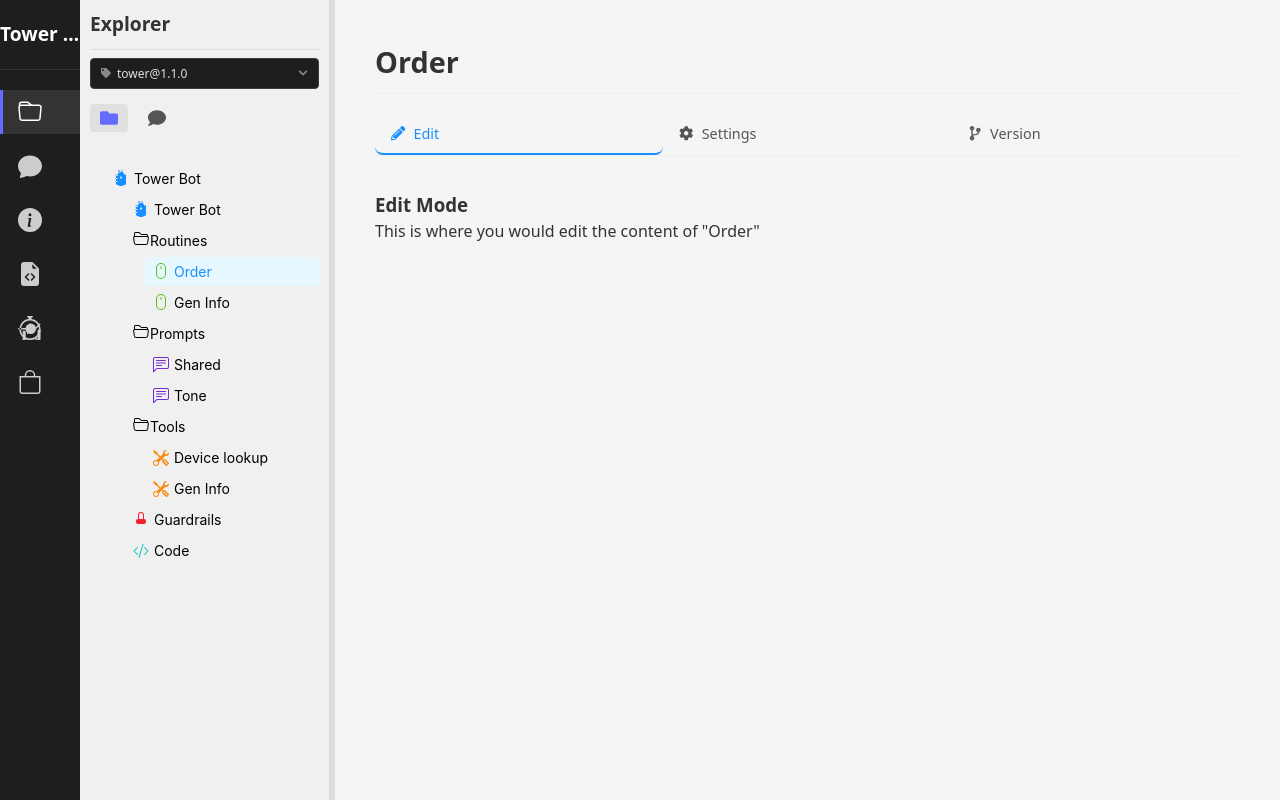
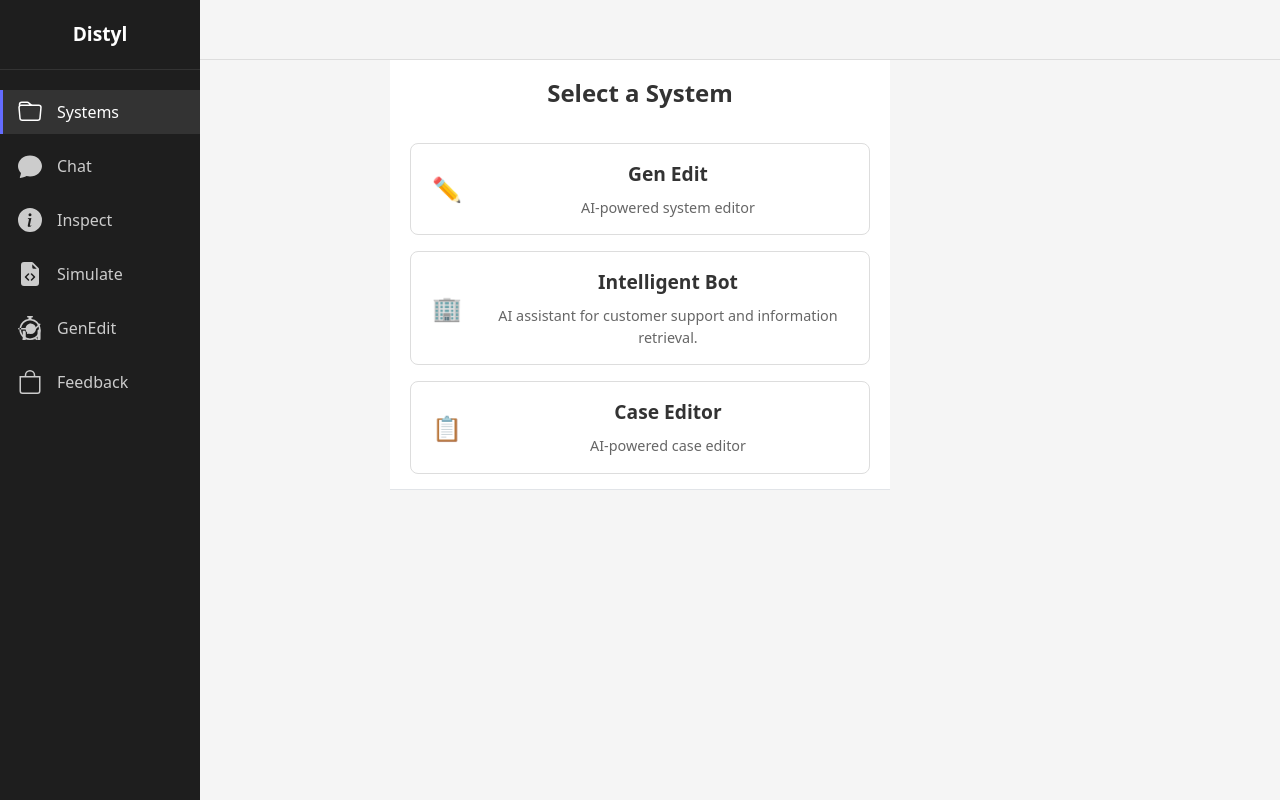
Before and after one commit to connor-distyl/distillery-fe-sketch, a React (Vite) app: page /workspace in a window 1280 px wide. Built offline with nearby package versions, Linux system fonts and the light colour scheme.

Commit message:
better layout.

```diff
--- a/src/components/FileExplorer/FileExplorer.tsx
+++ b/src/components/FileExplorer/FileExplorer.tsx
@@ -82,8 +82,8 @@ const FileExplorer: React.FC<FileExplorerProps> = ({
           ) : (
             <span className={`file-icon ${item.type}-icon`}>
               {item.type === 'system' && (
-                <svg xmlns="http://www.w3.org/2000/svg" width="16" height="16" fill="currentColor" viewBox="0 0 16 16">
-                  <path d="M5 0a.5.5 0 0 1 .5.5V2h1V.5a.5.5 0 0 1 1 0V2h1V.5a.5.5 0 0 1 1 0V2A2.5 2.5 0 0 1 11 4.5h2v9.288c0 .289-.242.612-.483.712L8 16.5l-4.517-2A.5.5 0 0 1 3 14V4.5h2A2.5 2.5 0 0 1 7.5 2V.5A.5.5 0 0 1 8 0zm-.5 5h-2v1h2v-1zm0 3h-2v1h2V8zm0 3h-2v1h2v-1zM8 8.5a1 1 0 1 0 0-2 1 1 0 0 0 0 2z"/>
+                <svg xmlns="http://www.w3.org/2000/svg" width="16" height="16" fill="#1E88E5" viewBox="0 0 16 16">
+                  <path d="M8 1a2 2 0 0 1 2 2v4H6V3a2 2 0 0 1 2-2zm3 6V3a3 3 0 0 0-6 0v4a2 2 0 0 0-2 2v1a2 2 0 0 0 2 2h6a2 2 0 0 0 2-2V9a2 2 0 0 0-2-2z"/>
                 </svg>
               )}
               {item.type === 'routine' && (
--- a/src/components/FileExplorer/FileExplorerPanel.tsx
+++ b/src/components/FileExplorer/FileExplorerPanel.tsx
@@ -28,8 +28,7 @@ const FileExplorerPanel = ({
   onSelectFile,
   editedSettings,
   selectedFileId: externalSelectedFileId,
-  onVersionSelect,
-  onSetActiveTab
+  onVersionSelect
 }: FileExplorerPanelProps) => {
   // Use the file structure from versions.ts instead of local state
   const [fileData, setFileData] = useState(fileStructure);
@@ -76,15 +75,6 @@ const FileExplorerPanel = ({
     onSelectFile(fileName);
   };
 
-  // Handle "View all" click to navigate to Tower Bot and open version tab
-  const handleViewAllClick = () => {
-    handleSelectFile('Tower Bot');
-    // Also set the active tab to 'version' if the callback is provided
-    if (onSetActiveTab) {
-      onSetActiveTab('version');
-    }
-  };
-
   return (
     <div className="file-explorer-container">
       <PanelHeader
@@ -92,7 +82,6 @@ const FileExplorerPanel = ({
         activePanel={activePanel}
         onSwitchPanel={onSwitchPanel}
         onVersionSelect={onVersionSelect}
-        onViewAllClick={handleViewAllClick}
       />
       <FileExplorer
         data={fileData}
--- a/src/components/Sidebar.tsx
+++ b/src/components/Sidebar.tsx
@@ -5,7 +5,7 @@ const Sidebar = () => {
   return (
     <div className="sidebar">
       <div className="sidebar-logo">
-        <h3>Tower Bot</h3>
+        <h3>Distyl</h3>
       </div>
       <nav className="sidebar-nav">
         <ul>
@@ -14,7 +14,7 @@ const Sidebar = () => {
               <svg xmlns="http://www.w3.org/2000/svg" width="24" height="24" fill="currentColor" viewBox="0 0 16 16">
                 <path d="M.54 3.87.5 3a2 2 0 0 1 2-2h3.672a2 2 0 0 1 1.414.586l.828.828A2 2 0 0 0 9.828 3h3.982a2 2 0 0 1 1.992 2.181l-.637 7A2 2 0 0 1 13.174 14H2.826a2 2 0 0 1-1.991-1.819l-.637-7a1.99 1.99 0 0 1 .342-1.31zM2.19 4a1 1 0 0 0-.996 1.09l.637 7a1 1 0 0 0 .995.91h10.348a1 1 0 0 0 .995-.91l.637-7A1 1 0 0 0 13.81 4H2.19zm4.69-1.707A1 1 0 0 0 6.172 2H2.5a1 1 0 0 0-1 .981l.006.139C1.72 3.042 1.95 3 2.19 3h5.396l-.707-.707z"/>
               </svg>
-              <span>Files</span>
+              <span>Systems</span>
             </NavLink>
           </li>
           <li>
--- /dev/null
+++ b/src/components/SystemSelector/SystemSelector.css
@@ -0,0 +1,66 @@
+.system-selector {
+  max-width: 500px;
+  margin: 0 auto;
+  padding: 2rem;
+}
+
+.system-selector h2 {
+  margin-bottom: 1.5rem;
+  color: #333;
+  font-size: 1.5rem;
+  text-align: center;
+}
+
+.systems-list {
+  display: flex;
+  flex-direction: column;
+  gap: 1rem;
+}
+
+.system-card {
+  display: flex;
+  align-items: center;
+  padding: 1rem;
+  border: 1px solid #ddd;
+  border-radius: 8px;
+  background-color: #fff;
+  cursor: pointer;
+  transition: all 0.2s ease;
+}
+
+.system-card:hover {
+  transform: translateY(-2px);
+  box-shadow: 0 4px 8px rgba(0, 0, 0, 0.1);
+  border-color: #aaa;
+}
+
+.system-card.selected {
+  border-color: #0366d6;
+  background-color: #f0f7ff;
+}
+
+.system-icon {
+  font-size: 1.5rem;
+  margin-right: 1rem;
+  display: flex;
+  align-items: center;
+  justify-content: center;
+  width: 40px;
+  height: 40px;
+}
+
+.system-info {
+  flex: 1;
+}
+
+.system-info h3 {
+  margin: 0 0 0.5rem 0;
+  font-size: 1.2rem;
+  color: #333;
+}
+
+.system-info p {
+  margin: 0;
+  color: #666;
+  font-size: 0.9rem;
+}
--- /dev/null
+++ b/src/components/SystemSelector/SystemSelector.tsx
@@ -0,0 +1,38 @@
+import React from 'react';
+import { System } from '../../data/systems';
+import './SystemSelector.css';
+
+interface SystemSelectorProps {
+  systems: System[];
+  selectedSystemId: string | null;
+  onSelectSystem: (systemId: string) => void;
+}
+
+const SystemSelector: React.FC<SystemSelectorProps> = ({
+  systems,
+  selectedSystemId,
+  onSelectSystem
+}) => {
+  return (
+    <div className="system-selector">
+      <h2>Select a System</h2>
+      <div className="systems-list">
+        {systems.map((system) => (
+          <div
+            key={system.id}
+            className={`system-card ${selectedSystemId === system.id ? 'selected' : ''}`}
+            onClick={() => onSelectSystem(system.id)}
+          >
+            <div className="system-icon">{system.icon}</div>
+            <div className="system-info">
+              <h3>{system.name}</h3>
+              <p>{system.description}</p>
+            </div>
+          </div>
+        ))}
+      </div>
+    </div>
+  );
+};
+
+export default SystemSelector;
--- /dev/null
+++ b/src/data/systems.ts
@@ -0,0 +1,29 @@
+export interface System {
+  id: string;
+  name: string;
+  description: string;
+  icon?: string;
+}
+
+export const systems: System[] = [
+  {
+    id: 'genEditor',
+    name: 'Gen Edit',
+    description: 'AI-powered system editor',
+    icon: '✏️'
+  },
+  {
+    id: 'tower',
+    name: 'Intelligent Bot',
+    description: 'AI assistant for customer support and information retrieval.',
+    icon: '🏢'
+  },
+  {
+    id: 'caseEditor',
+    name: 'Case Editor',
+    description: 'AI-powered case editor',
+    icon: '📋'
+  }
+];
+
+export default systems;
--- a/src/data/versions.ts
+++ b/src/data/versions.ts
@@ -303,14 +303,8 @@ export const componentVersionsBySystemVersion: Record<string, ComponentVersionDa
 // File structure data migrated from FileExplorerPanel
 export const fileStructure: FileItem[] = [
   {
-    id: '6',
-    name: 'Tower Bot',
-    type: 'system',
-    expanded: true,
-    children: [
-      {
     id: '2',
-        name: 'Tower Bot',
+    name: 'System',
     type: 'system'
   },
   {
@@ -362,7 +356,7 @@ export const fileStructure: FileItem[] = [
       },
       {
         id: '12',
-            name: 'Gen Info',
+        name: 'Gen Info (Tool)',
         type: 'tool'
       }
     ]
@@ -376,8 +370,6 @@ export const fileStructure: FileItem[] = [
     id: '14',
     name: 'Code',
     type: 'code'
-      }
-    ]
   }
 ];
 
--- a/src/pages/WorkspacePage/WorkspacePage.css
+++ b/src/pages/WorkspacePage/WorkspacePage.css
@@ -8,15 +8,71 @@
   position: relative;
 }
 
+.system-selection-page {
+  display: flex;
+  flex-direction: column;
+  padding-top: 0;
+}
+
+.system-selection-header,
+.system-header {
+  display: flex;
+  justify-content: space-between;
+  align-items: center;
+  padding: 0.5rem 1rem;
+  background-color: transparent;
+  color: #333;
+  height: 60px;
+  border-bottom: 1px solid #ddd;
+}
+
+.system-selection-header h1,
+.system-header h1 {
+  margin: 0;
+  font-size: 1.5rem;
+  font-weight: 500;
+}
+
+.header-title {
+  display: flex;
+  align-items: center;
+}
+
+.system-breadcrumb {
+  display: flex;
+  align-items: center;
+  font-size: 0.9rem;
+  margin-left: 0.5rem;
+}
+
+.system-link {
+  color: #0366d6;
+  cursor: pointer;
+}
+
+.system-link:hover {
+  text-decoration: underline;
+}
+
+.breadcrumb-separator {
+  margin: 0 0.5rem;
+  color: #666;
+}
+
+.current-system {
+  color: #333;
+  font-weight: 500;
+}
+
 .two-column-layout {
   display: flex;
   width: calc(100%); /* Adjust for sidebar width */
-  height: 100%;
+  height: calc(100% - 60px); /* Adjust for header height */
   overflow: hidden;
   margin: 0;
   position: absolute;
   left: 0; /* Match sidebar width */
-  top: 0;
+  top: 60px; /* Match header height */
   right: 0;
   bottom: 0;
 }
--- a/src/pages/WorkspacePage/WorkspacePage.tsx
+++ b/src/pages/WorkspacePage/WorkspacePage.tsx
@@ -2,7 +2,9 @@ import { useState, useEffect } from 'react';
 import FileExplorerPanel from '../../components/FileExplorer/FileExplorerPanel';
 import ChatPanel from '../../components/ChatPanel/ChatPanel';
 import ContentPanel from './ContentPanel';
+import SystemSelector from '../../components/SystemSelector/SystemSelector';
 import { PanelType } from '../../components/common/PanelHeader';
+import { systems } from '../../data/systems';
 import './WorkspacePage.css';
 
 // Define interface for edited settings
@@ -15,14 +17,15 @@ type TabType = 'edit' | 'settings' | 'version';
 
 // Map of file names to IDs (this would normally come from your data source)
 const fileNameToIdMap: Record<string, string> = {
+  'System': '2',
   'Order': '4',
   'Gen Info': '5',
   'Shared': '7',
   'Tone': '9',
   'Device lookup': '11',
+  'Gen Info (Tool)': '12',
   'Guardrails': '13',
-  'Code': '14',
-  'Tower Bot': '2'
+  'Code': '14'
 };
 
 const WorkspacePage = () => {
@@ -35,6 +38,8 @@ const WorkspacePage = () => {
   const [selectedFileId, setSelectedFileId] = useState<string>('4'); // Default to Order's ID
   // Add state for active content tab
   const [activeContentTab, setActiveContentTab] = useState<TabType>('edit');
+  // Add state for selected system
+  const [selectedSystemId, setSelectedSystemId] = useState<string | null>(null);
 
   // Debug log for edited settings
   useEffect(() => {
@@ -94,6 +99,30 @@ const WorkspacePage = () => {
     setActiveContentTab(tab);
   };
 
+  // Function to handle system selection
+  const handleSelectSystem = (systemId: string) => {
+    setSelectedSystemId(systemId);
+  };
+
+  // Render system selector if no system is selected
+  if (!selectedSystemId) {
+    return (
+      <div className="workspace-page system-selection-page">
+        <div className="system-selection-header">
+          <h1>Distyl</h1>
+        </div>
+        <SystemSelector
+          systems={systems}
+          selectedSystemId={selectedSystemId}
+          onSelectSystem={handleSelectSystem}
+        />
+      </div>
+    );
+  }
+
+  // Find the selected system to display its name
+  const selectedSystem = systems.find(system => system.id === selectedSystemId);
+
   return (
     <div
       className="workspace-page"
@@ -101,6 +130,21 @@ const WorkspacePage = () => {
       onMouseUp={handleMouseUp}
       onMouseLeave={handleMouseUp}
     >
+      <div className="system-header">
+        <div className="header-title">
+          <h1>Distyl</h1>
+          <div className="system-breadcrumb">
+            <span
+              className="system-link"
+              onClick={() => setSelectedSystemId(null)}
+            >
+              Systems
+            </span>
+            <span className="breadcrumb-separator">&gt;</span>
+            <span className="current-system">{selectedSystem?.name}</span>
+          </div>
+        </div>
+      </div>
       <div className="two-column-layout">
         <div className="left-column" style={{ width: `${columnWidth}px` }}>
           {activePanel === 'files' ? (
```
Lines whose indentation alone changed are shown as unchanged.
